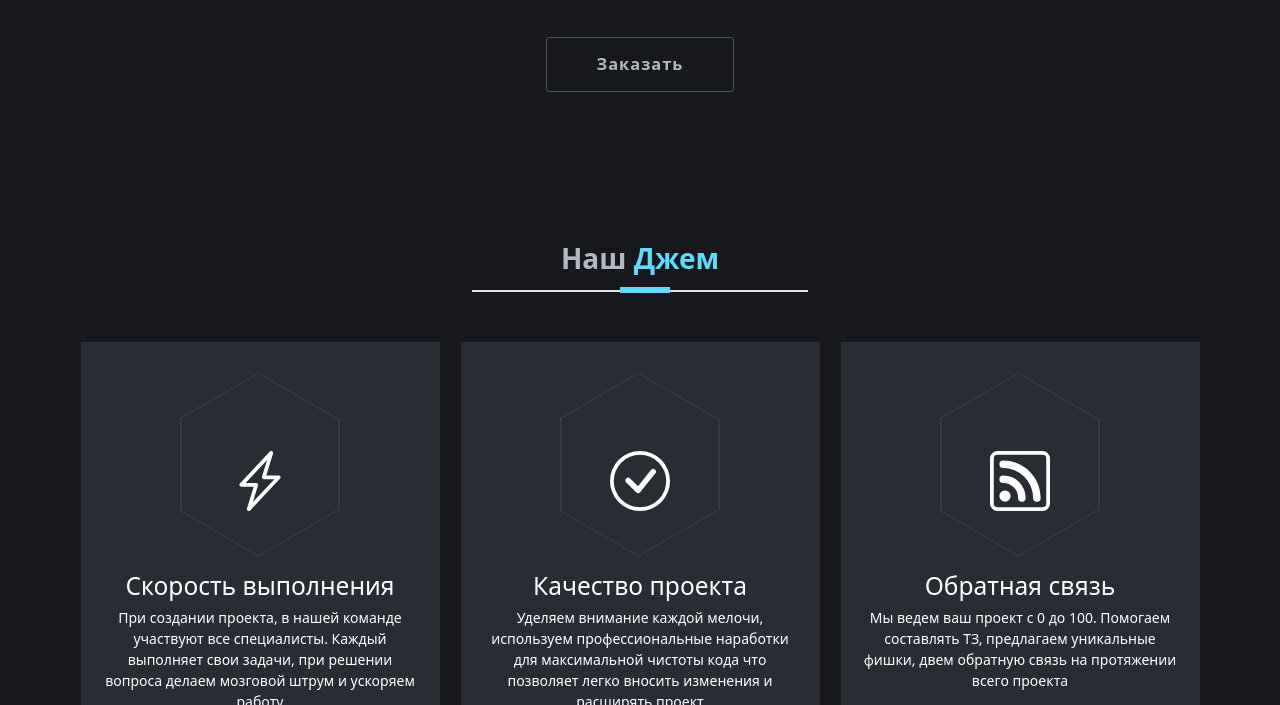
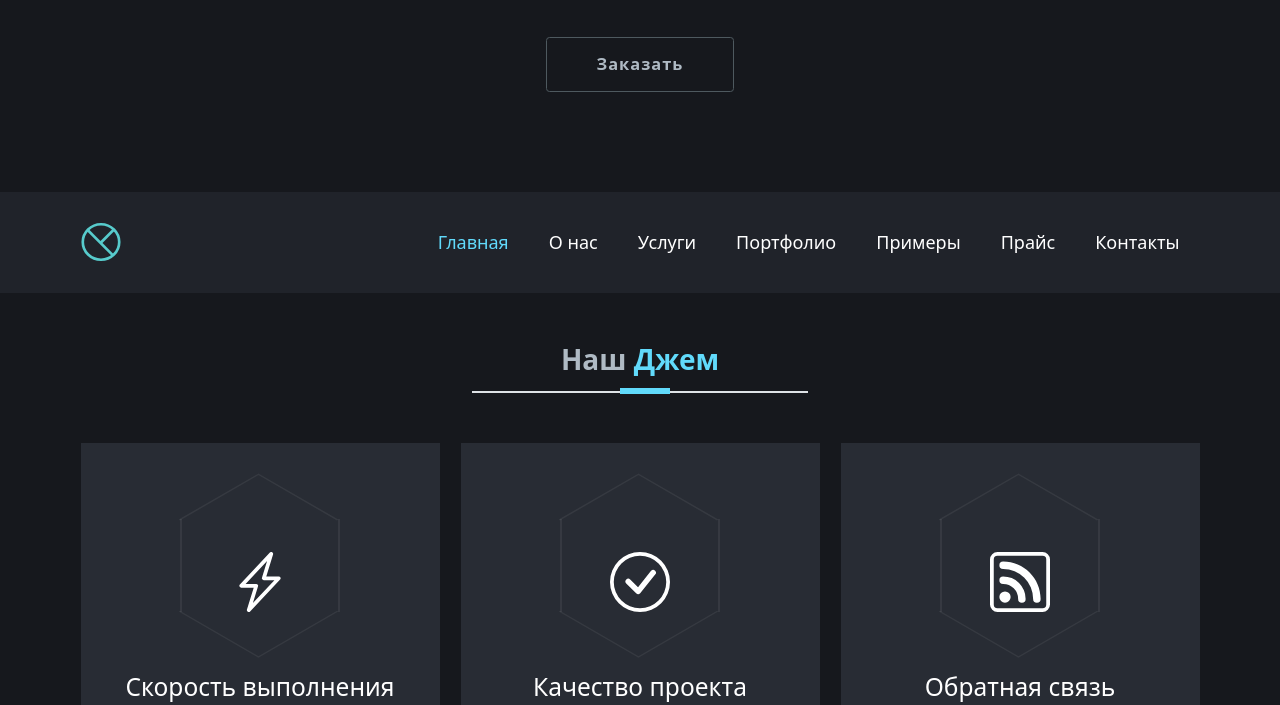
Before and after one commit to Socoroq/Portfolio, a plain HTML site: page index.html in a window 1280 px wide. Shown: the part 195-900 px from the top of the page. Drawn offline with nearby package versions, Linux system fonts and the light colour scheme.

Commit message:
thre commit

```diff
--- a/assets/scss/templates/_navigation.scss
+++ b/assets/scss/templates/_navigation.scss
@@ -1,13 +1,16 @@
 .navigation {
+    width: 100%;
     background-color: $bg-dark;
-    position: fixed;
+    position: sticky;
     top: 0;
     padding: 10px 0;
+    right: 0;
     color: $white;
     z-index: 2;
     & .navigation-menu {
         font-size: 18px !important;
-
+         display: flex;
+         justify-content: flex-end;
         & .nav-link {
             color: $white !important;
             padding: 20px !important;
```
Also changed, not shown: assets/css/style.css.
